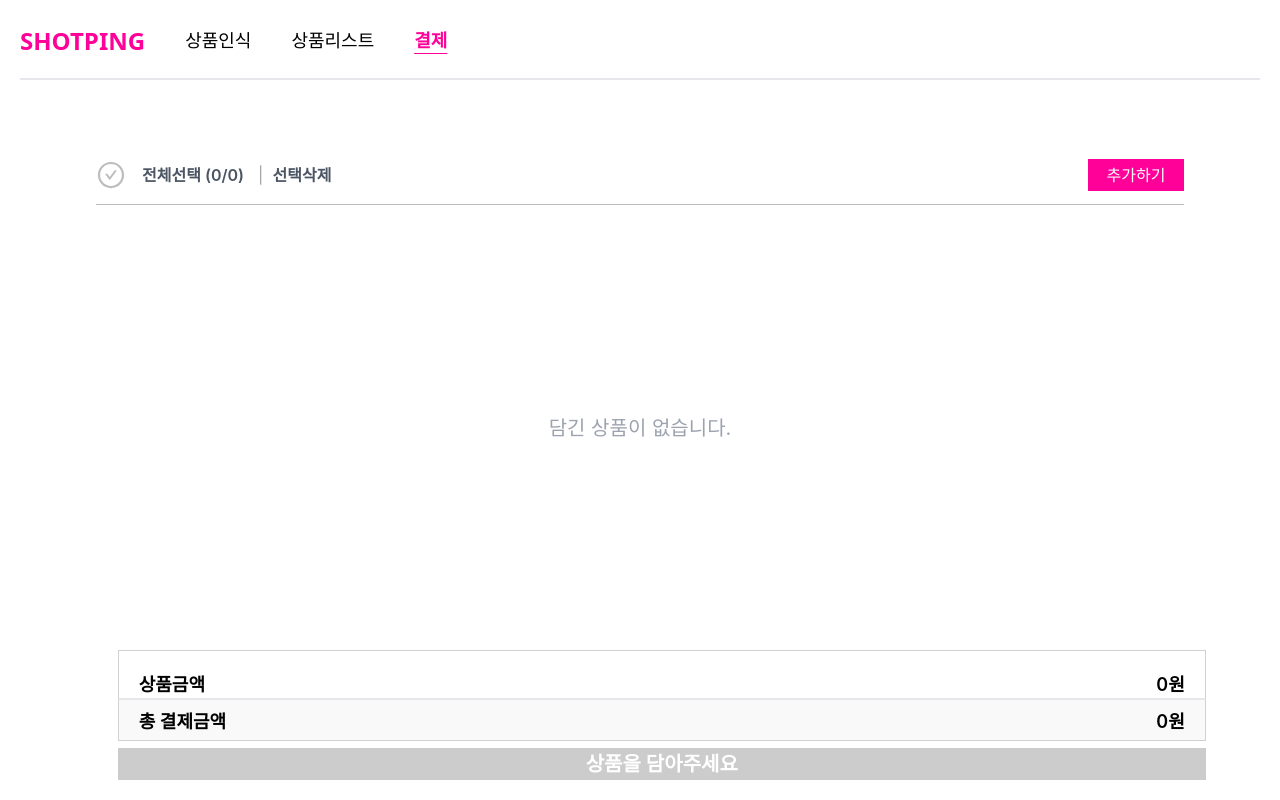
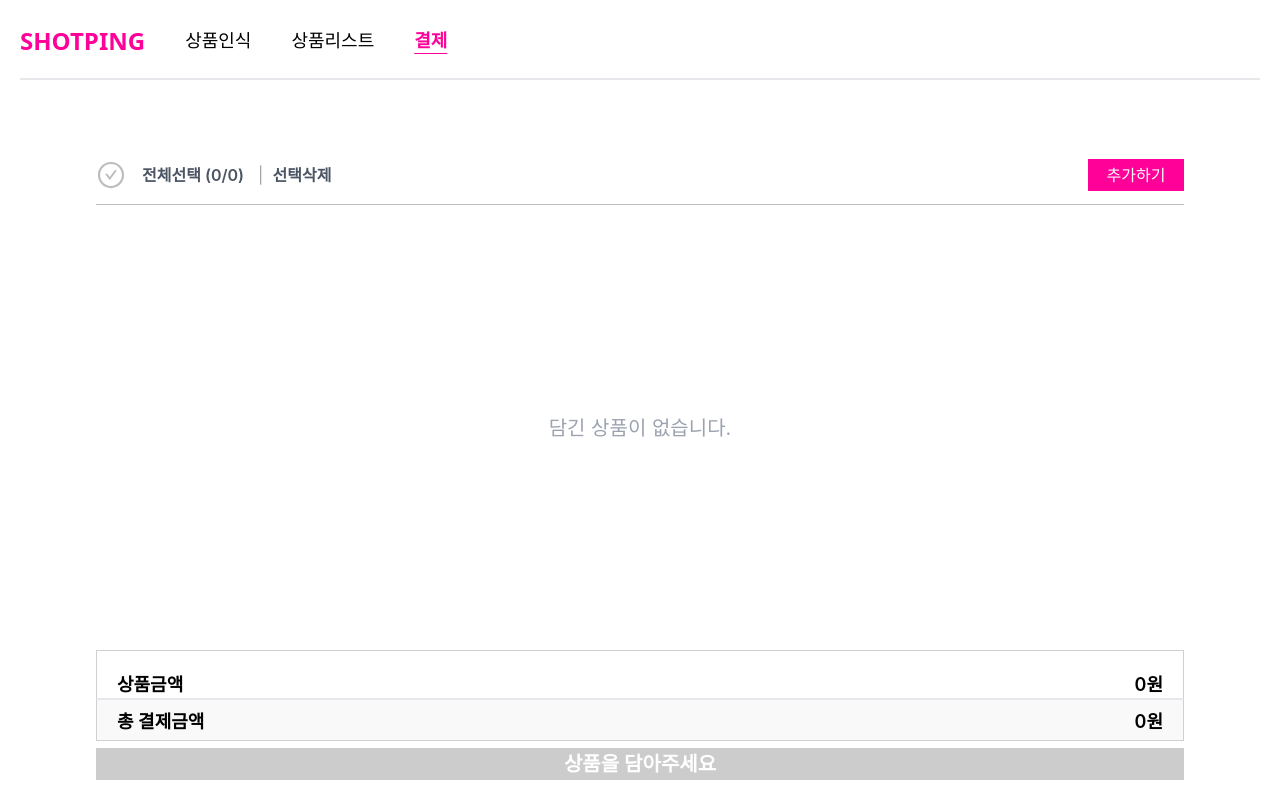
Before and after one commit to 2023-Summer-Bootcamp-TeamC/SHOTPING-frontend, a React (Vite) app: page /buy in a window 1280 px wide. Built offline with nearby package versions, Linux system fonts and the light colour scheme.

Commit message:
fix: BuyPage BuyInfo margin 수정 완료

```diff
--- a/src/pages/BuyPage.tsx
+++ b/src/pages/BuyPage.tsx
@@ -14,7 +14,7 @@ export default function BuyPage() {
           <LeftTab />
           <LeftList />
         </div>
-        <div className="flex flex-col 2xl:mt-[5.625rem] mt-[0rem] ml-[2%] 2xl:w-[23%] w-[100%] 2xl:h-[80%] h-[20%] ">
+        <div className="flex flex-col 2xl:mt-[5.625rem] mt-[0rem] 2xl:ml-[2%] 2xl:w-[23%] w-[100%] 2xl:h-[80%] h-[20%] ">
           <BuyInfo />
           <BuyButton />
         </div>
```
